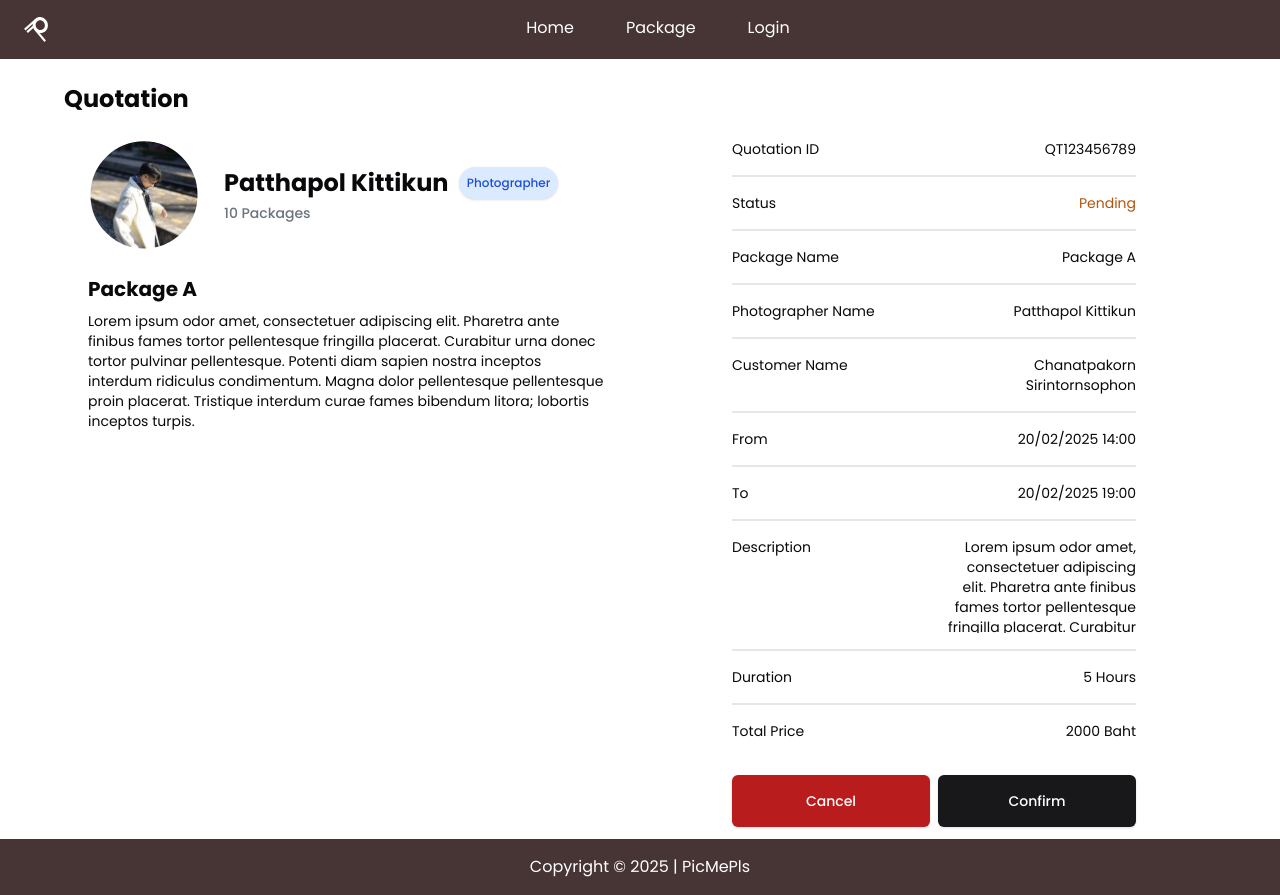
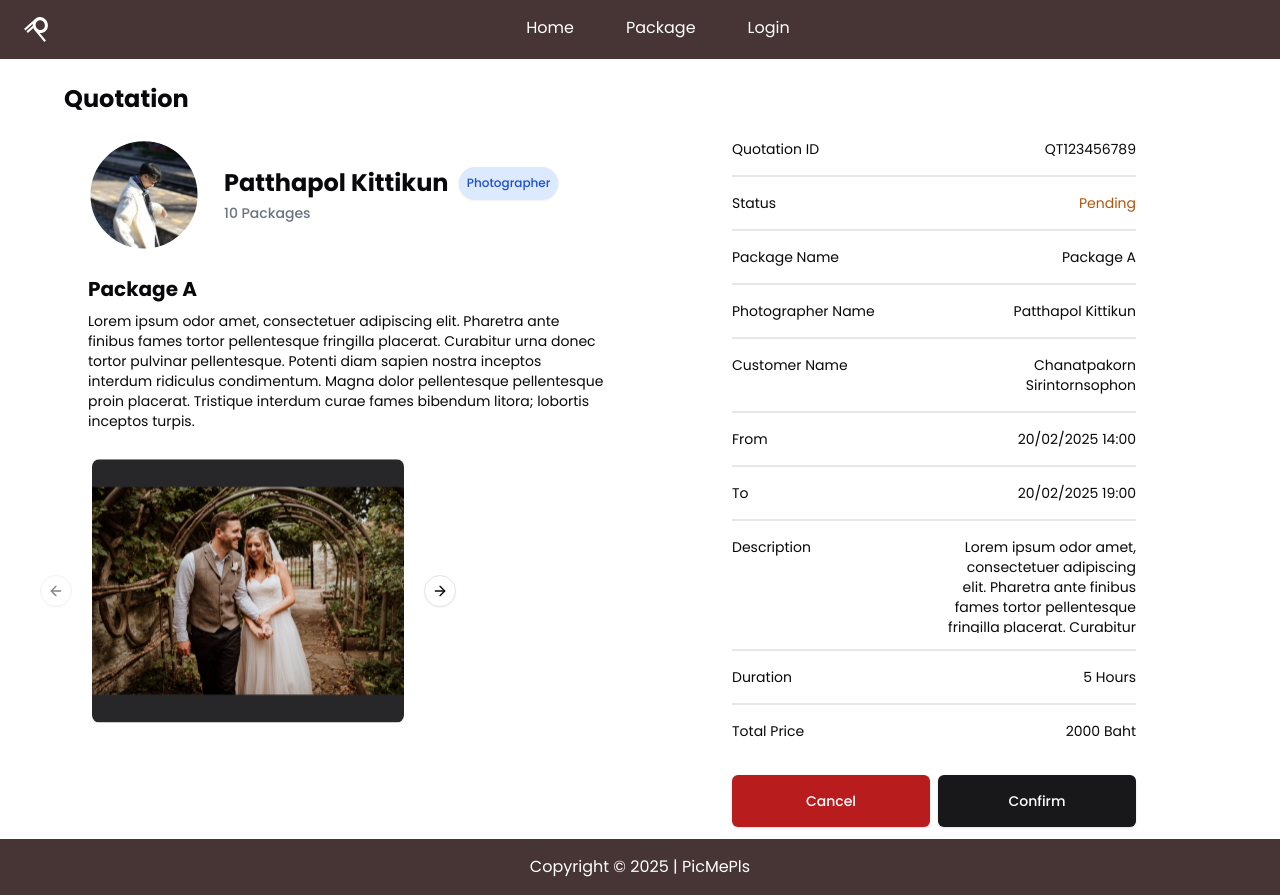
Before and after one commit to CP-RektMart/pic-me-pls-frontend, a Next.js app: page /quotation/1 in a window 1280 px wide. Built offline with nearby package versions, Linux system fonts and the light colour scheme; no server answers; some icons are missing.

Commit message:
feat: package gallery

```diff
--- a/src/components/quotation-detail-page/quotation-detail.tsx
+++ b/src/components/quotation-detail-page/quotation-detail.tsx
@@ -2,6 +2,12 @@ import QuotationDetailSection from './quotation-detail-section'
 import QuotationPackageDetail from './quotation-package-detail'
 
 export default function QuotationDetail() {
+  const previewImages = [
+    '/packageImage1.svg',
+    '/packageImage2.svg',
+    '/packageImage3.svg',
+  ]
+
   return (
     <div className='w-full gap-6 px-4 py-6 lg:px-16'>
       <div className='text-2xl font-bold'>Quotation</div>
@@ -17,6 +23,7 @@ export default function QuotationDetail() {
           Magna dolor pellentesque pellentesque proin placerat.
           Tristique interdum curae fames bibendum litora;
           lobortis inceptos turpis.'
+          packageImages={previewImages}
         />
         <QuotationDetailSection
           quotationID='QT123456789'
--- a/src/components/quotation-detail-page/quotation-package-detail.tsx
+++ b/src/components/quotation-detail-page/quotation-package-detail.tsx
@@ -1,4 +1,12 @@
 import Image from 'next/image'
+
+import {
+  Carousel,
+  CarouselContent,
+  CarouselItem,
+  CarouselNext,
+  CarouselPrevious,
+} from '@/components/ui/carousel'
 
 import { Badge } from '../ui/badge'
 
@@ -7,6 +15,7 @@ interface QuotationPackageDetailProps {
   packageDescription: string
   photographerPackageCounts: number
   photographerName: string
+  packageImages: string[]
 }
 
 export default function QuotationPackageDetail({
@@ -14,6 +23,7 @@ export default function QuotationPackageDetail({
   packageDescription,
   photographerPackageCounts,
   photographerName,
+  packageImages,
 }: QuotationPackageDetailProps) {
   return (
     <div className='space-y-6 px-2 py-6 lg:px-6'>
@@ -37,10 +47,31 @@ export default function QuotationPackageDetail({
           </div>
         </div>
       </div>
+
       <div className='flex flex-col gap-y-2 text-xl font-bold'>
         {packageName}
         <div className='text-sm font-normal'>{packageDescription}</div>
       </div>
+
+      <Carousel className='w-full max-w-xs'>
+        <CarouselContent className='items-center justify-center'>
+          {Array.from({ length: 5 }).map((_, index) => (
+            <CarouselItem key={index}>
+              <div className='justify-center p-1'>
+                <Image
+                  src={packageImages[index % packageImages.length]}
+                  alt='Package Image'
+                  className='rounded-lg'
+                  width={400}
+                  height={400}
+                />
+              </div>
+            </CarouselItem>
+          ))}
+        </CarouselContent>
+        <CarouselPrevious />
+        <CarouselNext />
+      </Carousel>
     </div>
   )
 }
```
